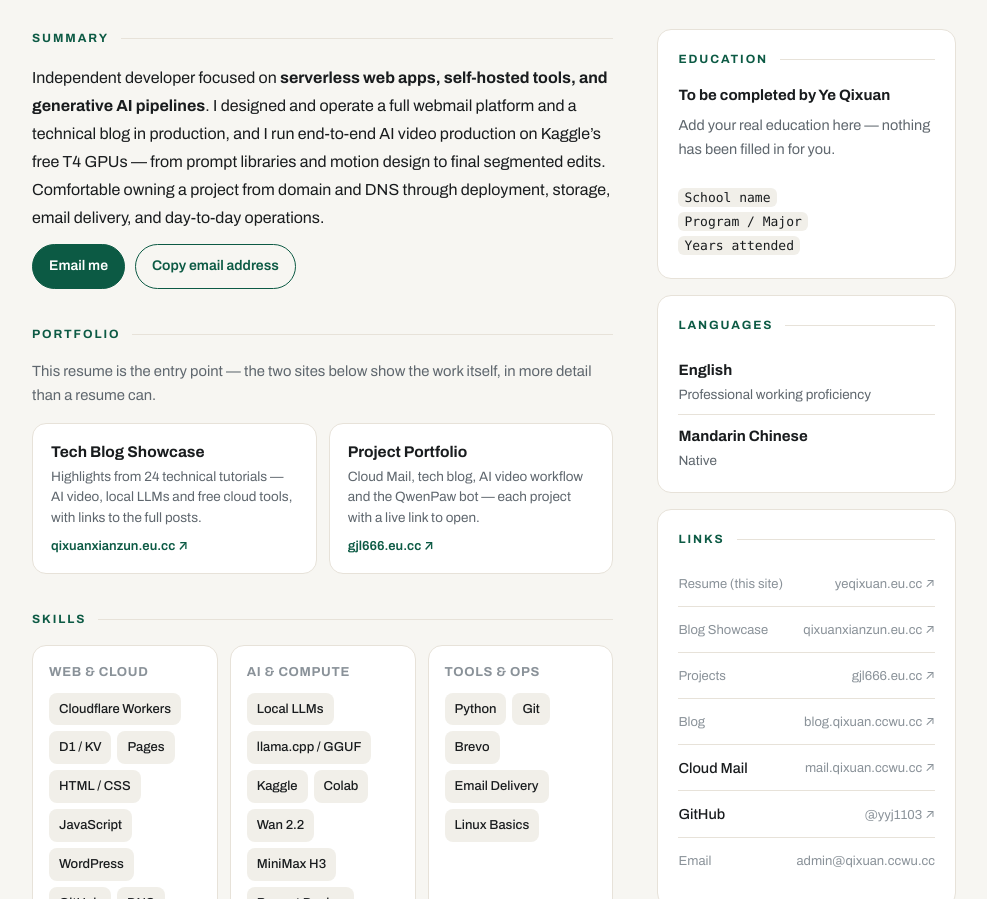
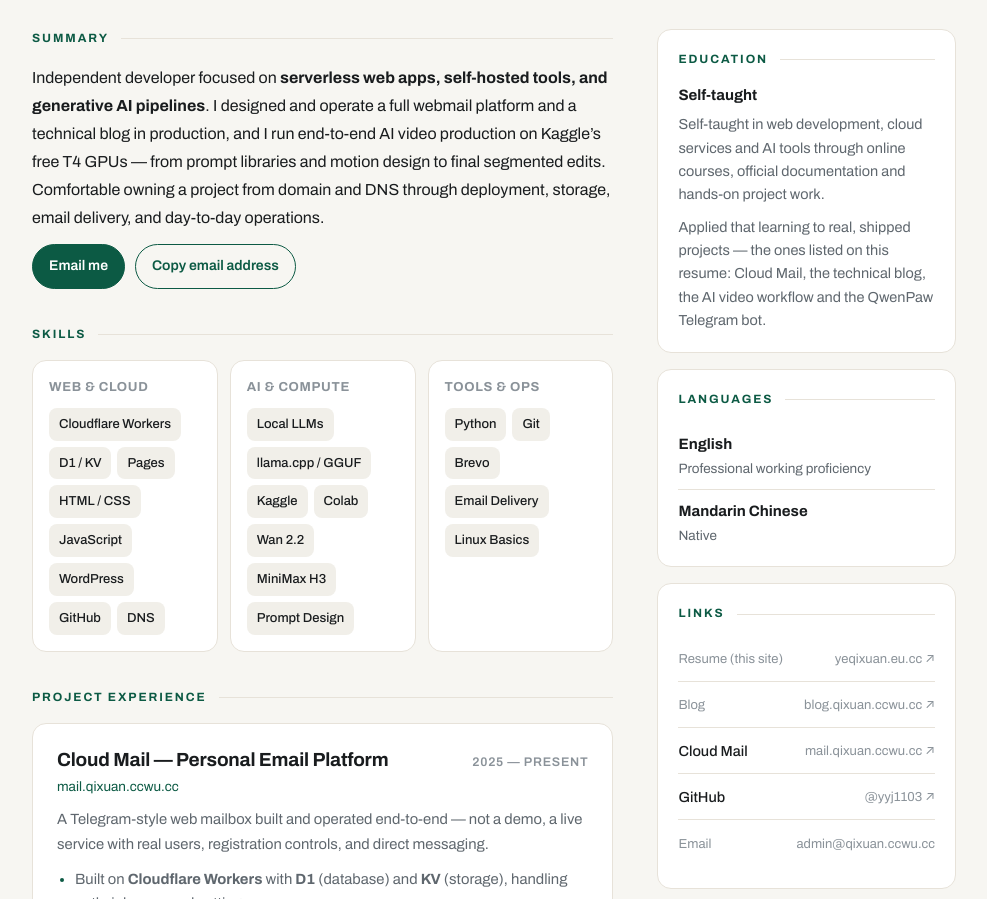
Before and after one commit to yyj1103/yeqixuan-resume, a plain HTML site: page index.html in a window 1280 px wide. Shown: the part 405-1304 px from the top of the page, without its empty margins (146-1133 px from the left). Drawn offline with Linux system fonts and the light colour scheme.

Commit message:
Add files via upload

```diff
--- a/index.html
+++ b/index.html
@@ -13,7 +13,7 @@
 <meta property="og:description" content="Web Developer & AI Technologist. I build practical web products on serverless infrastructure and ship AI video workflows on free GPU compute." />
 <meta property="og:url" content="https://yeqixuan.eu.cc/" />
 <script type="application/ld+json">
-{"@context":"https://schema.org","@type":"Person","name":"Ye Qixuan","url":"https://yeqixuan.eu.cc/","email":"mailto:admin@qixuan.ccwu.cc","jobTitle":"Web Developer & AI Technologist","address":{"@type":"PostalAddress","addressCountry":"US"},"sameAs":["https://github.com/yyj1103","https://blog.qixuan.ccwu.cc","https://qixuanxianzun.eu.cc/","https://gjl666.eu.cc/"]}
+{"@context":"https://schema.org","@type":"Person","name":"Ye Qixuan","url":"https://yeqixuan.eu.cc/","email":"mailto:admin@qixuan.ccwu.cc","jobTitle":"Web Developer & AI Technologist","address":{"@type":"PostalAddress","addressCountry":"US"},"sameAs":["https://github.com/yyj1103","https://blog.qixuan.ccwu.cc"]}
 </script>
 <link rel="preconnect" href="https://fonts.googleapis.com">
 <link rel="preconnect" href="https://fonts.gstatic.com" crossorigin>
@@ -259,22 +259,6 @@
         </div>
       </section>
 
-      <section aria-labelledby="portfolio-h">
-        <h2 id="portfolio-h" data-i18n data-zh="作品入口">Portfolio</h2>
-        <p style="color:var(--muted); font-size:14.8px; margin-bottom:4px" data-i18n data-zh="这份简历只是入口 — 下面两个站能直接看到我的文章和项目，比简历上写的更具体。">This resume is the entry point — the two sites below show the work itself, in more detail than a resume can.</p>
-        <div class="portfolio-strip">
-          <a class="portfolio-card" href="https://qixuanxianzun.eu.cc/" target="_blank" rel="noopener">
-            <strong data-i18n data-zh="技术博客展示 — qixuanxianzun.eu.cc">Tech Blog Showcase</strong>
-            <span data-i18n data-zh="24 篇技术教程的精选展示：AI 视频、本地大模型、免费云工具，点进去可看全文。">Highlights from 24 technical tutorials — AI video, local LLMs and free cloud tools, with links to the full posts.</span>
-            <em>qixuanxianzun.eu.cc ↗</em>
-          </a>
-          <a class="portfolio-card" href="https://gjl666.eu.cc/" target="_blank" rel="noopener">
-            <strong data-i18n data-zh="项目作品集 — gjl666.eu.cc">Project Portfolio</strong>
-            <span data-i18n data-zh="Cloud Mail、技术博客、AI 视频工作流、QwenPaw 机器人 — 每个项目都有可打开的链接。">Cloud Mail, tech blog, AI video workflow and the QwenPaw bot — each project with a live link to open.</span>
-            <em>gjl666.eu.cc ↗</em>
-          </a>
-        </div>
-      </section>
 
       <section aria-labelledby="skills-h">
         <h2 id="skills-h" data-i18n data-zh="技能">Skills</h2>
@@ -387,12 +371,10 @@
     <aside>
       <div class="side-card">
         <h2 data-i18n data-zh="教育背景">Education</h2>
-        <div class="placeholder-box" style="border:0; background:transparent; padding:0">
-          <strong data-i18n data-zh="待 Ye Qixuan 本人填写">To be completed by Ye Qixuan</strong>
-          <span data-i18n data-zh="请在这里填写你的真实教育经历——目前没有替你编造任何内容。">Add your real education here — nothing has been filled in for you.</span><br><br>
-          <code data-i18n data-zh="学校名称">School name</code><br>
-          <code data-i18n data-zh="专业">Program / Major</code><br>
-          <code data-i18n data-zh="就读年份">Years attended</code>
+        <div>
+          <strong style="display:block; font-size:15px; margin-bottom:6px" data-i18n data-zh="自学">Self-taught</strong>
+          <p style="color:var(--muted); font-size:14.5px; margin:0 0 10px" data-i18n data-zh="通过在线课程、官方文档和动手做项目，自学网页开发、云服务和 AI 工具。">Self-taught in web development, cloud services and AI tools through online courses, official documentation and hands-on project work.</p>
+          <p style="color:var(--muted); font-size:14.5px; margin:0" data-i18n data-zh="学到的东西都用在了实际项目上，也就是这份简历里列的那些：Cloud Mail、技术博客、AI 视频工作流和 QwenPaw 机器人。">Applied that learning to real, shipped projects — the ones listed on this resume: Cloud Mail, the technical blog, the AI video workflow and the QwenPaw Telegram bot.</p>
         </div>
       </div>
 
@@ -408,8 +390,6 @@
         <h2 data-i18n data-zh="链接">Links</h2>
         <ul class="link-list">
           <li><a href="https://yeqixuan.eu.cc/" target="_blank" rel="noopener"><span data-i18n data-zh="简历站（本站）">Resume (this site)</span> <span>yeqixuan.eu.cc ↗</span></a></li>
-          <li><a href="https://qixuanxianzun.eu.cc/" target="_blank" rel="noopener"><span data-i18n data-zh="博客展示">Blog Showcase</span> <span>qixuanxianzun.eu.cc ↗</span></a></li>
-          <li><a href="https://gjl666.eu.cc/" target="_blank" rel="noopener"><span data-i18n data-zh="项目作品">Projects</span> <span>gjl666.eu.cc ↗</span></a></li>
           <li><a href="https://blog.qixuan.ccwu.cc" target="_blank" rel="noopener"><span data-i18n data-zh="博客">Blog</span> <span>blog.qixuan.ccwu.cc ↗</span></a></li>
           <li><a href="https://mail.qixuan.ccwu.cc" target="_blank" rel="noopener">Cloud Mail <span>mail.qixuan.ccwu.cc ↗</span></a></li>
           <li><a href="https://github.com/yyj1103" target="_blank" rel="noopener">GitHub <span>@yyj1103 ↗</span></a></li>
@@ -426,7 +406,7 @@
     </aside>
   </div>
 
-  <!-- Education is intentionally left blank in the sidebar: no school, degree or dates have been invented. Ye Qixuan to fill in real education only before sending to employers. -->
+  <!-- Education: self-taught only, as stated by Ye Qixuan. No school, degree, dates or private details are listed. -->
   <footer>
     <span data-i18n data-zh="Ye Qixuan — 简历 · yeqixuan.eu.cc">Ye Qixuan — Resume · yeqixuan.eu.cc</span>
     <span><span data-i18n data-zh="美国">United States</span> · admin@qixuan.ccwu.cc</span>
```
